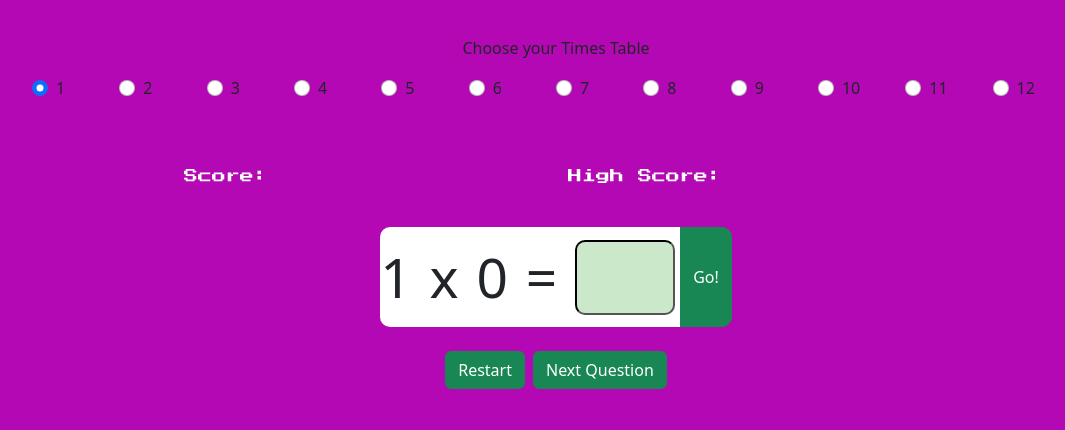
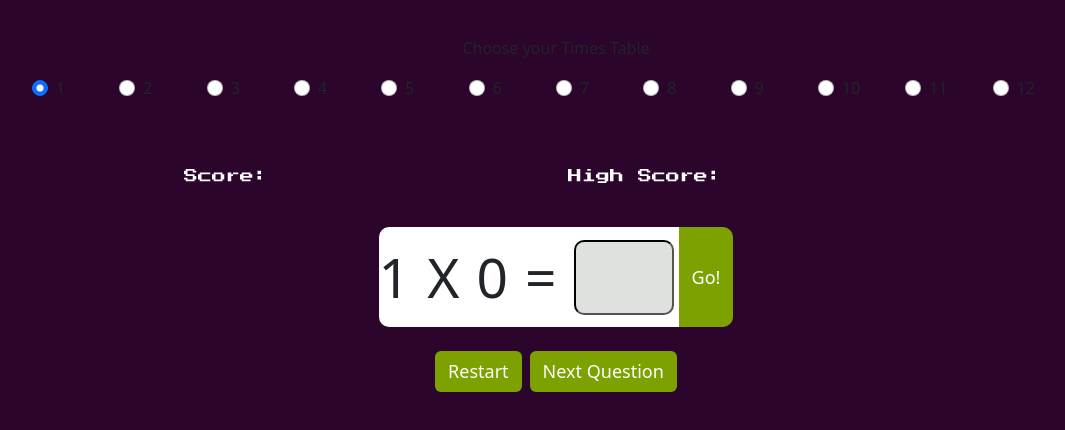
Before and after one commit to nddpj00/kermit-times-tables, a plain HTML site: page index.html in a window 1280 px wide. Shown: the part 236-666 px from the top of the page, without its empty margins (84-1149 px from the left). Drawn offline with nearby package versions, Linux system fonts and the light colour scheme.

Commit message:
adds styling to button and background

```diff
--- a/assets/css/style.css
+++ b/assets/css/style.css
@@ -1,5 +1,5 @@
 body {
-  background: rgb(180, 8, 180);
+  background: rgb(43, 5, 43);
 }
 
 .kermit-container {
@@ -74,7 +74,7 @@ body {
   font-size: 3rem;
   border-color: black;
   border-radius: 10px;
-  background-color: rgb(204, 232, 202);
+  background-color: rgb(222, 225, 222);
   margin-right: 5px;
 }
 
@@ -85,6 +85,13 @@ body {
 
 .goBtn {
   border-radius: 0px 10px 10px 0px;
+}
+
+.greenbtn {
+  background-color: #7ea102;
+  font-size: large;
+  color: #fdfdfd;
+  font-weight: 500;
 }
 
 .retro {
--- a/index.html
+++ b/index.html
@@ -202,7 +202,7 @@
       <div class="col d-flex justify-content-center align-middle">
         <div class="question-area">
           <span id="operand1">0</span>
-          <span id="operator">x</span>
+          <span id="operator">X</span>
           <span id="operand2">0</span>
           <span>=</span>
 
@@ -213,7 +213,7 @@
             id="answer"
           />
         </div>
-        <button class="btn btn-success goBtn" type="button" id="checkAnswerBtn">
+        <button class="btn goBtn greenbtn" type="button" id="checkAnswerBtn">
           Go!
         </button>
       </div>
@@ -221,10 +221,10 @@
 
     <div class="row mt-4">
       <div class="col d-flex justify-content-center">
-        <button class="btn btn-success me-2" type="button" id="restart">
+        <button class="btn greenbtn me-2" type="button" id="restart">
           Restart
         </button>
-        <button class="btn btn-success" type="button" id="nextQuestion">
+        <button class="btn greenbtn" type="button" id="nextQuestion">
           Next Question
         </button>
       </div>
```
